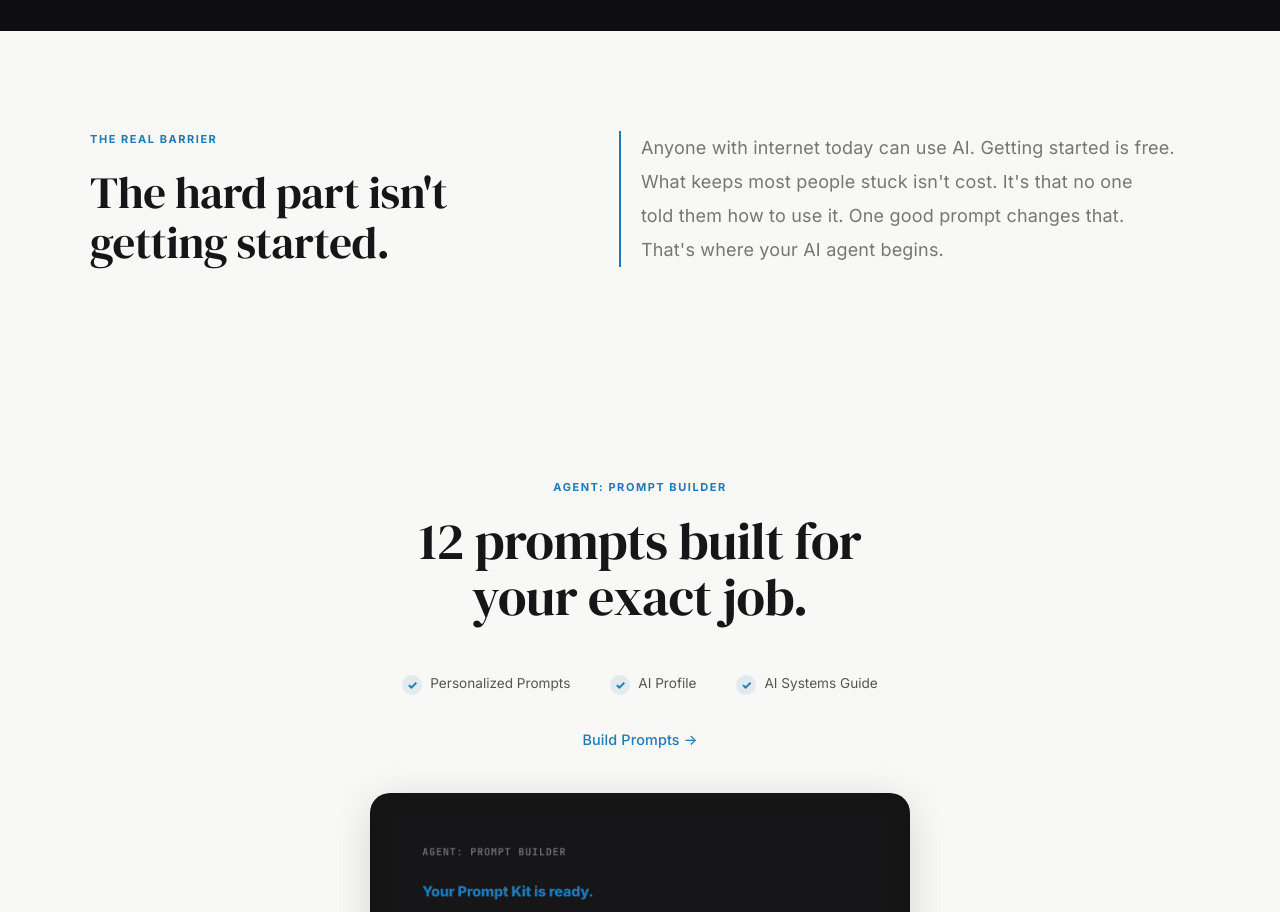
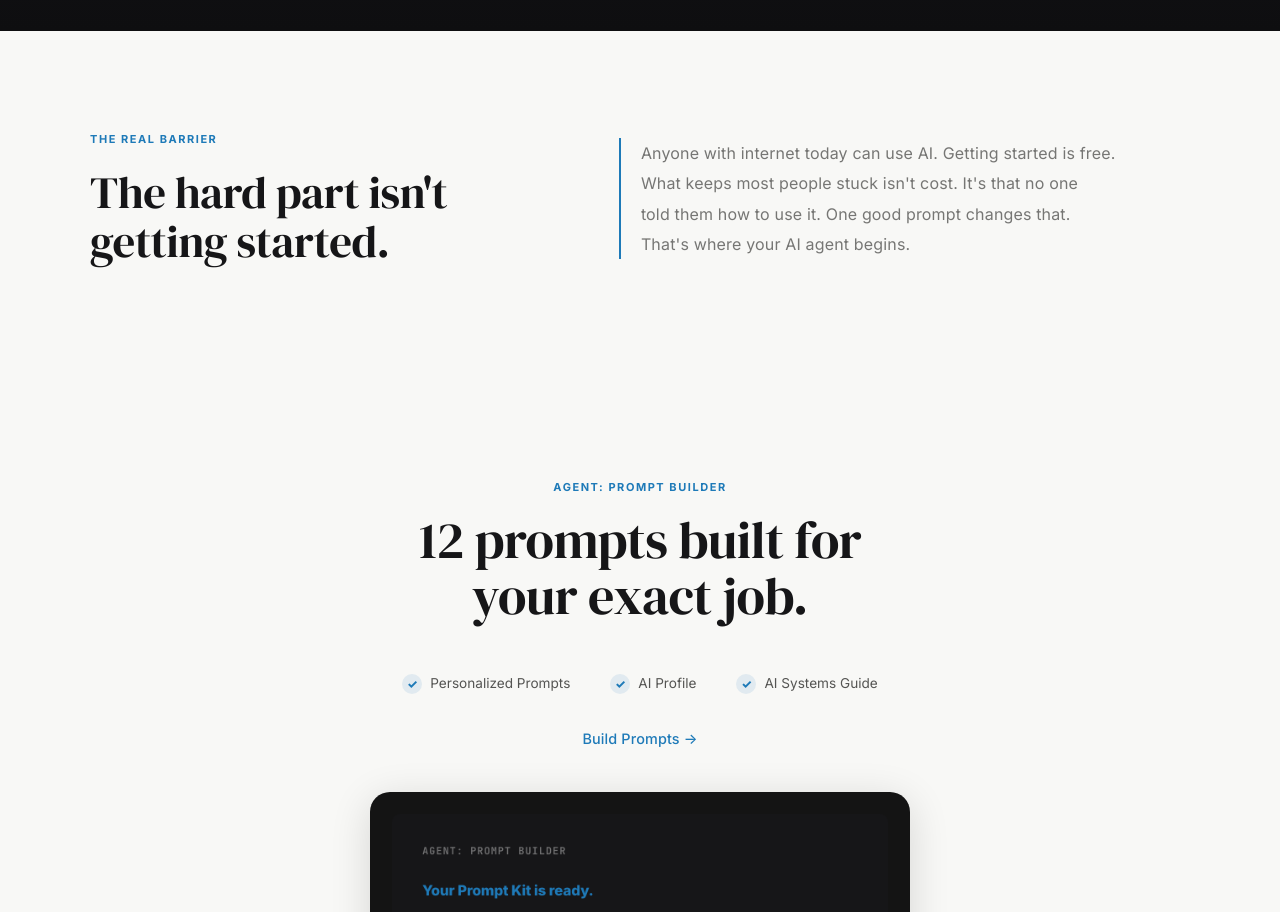
Before and after one commit to coolcalvin457-tech/agent-timesaver-nextjs, a Next.js app: page / in a window 1280 px wide. Shown: the part 1300-2212 px from the top of the page. Built offline with nearby package versions, Linux system fonts and the light colour scheme.

Commit message:
Manifesto section: reduce body to 1rem for cleaner headline hierarchy

```diff
--- a/app/globals.css
+++ b/app/globals.css
@@ -1317,7 +1317,7 @@ input, textarea {
 }
 
 .manifesto-body {
-  font-size: clamp(1rem, 1.5vw, 1.125rem);
+  font-size: clamp(0.9375rem, 1.25vw, 1rem);
   font-weight: 300;
   letter-spacing: 0.01em;
   color: #767674;
```
